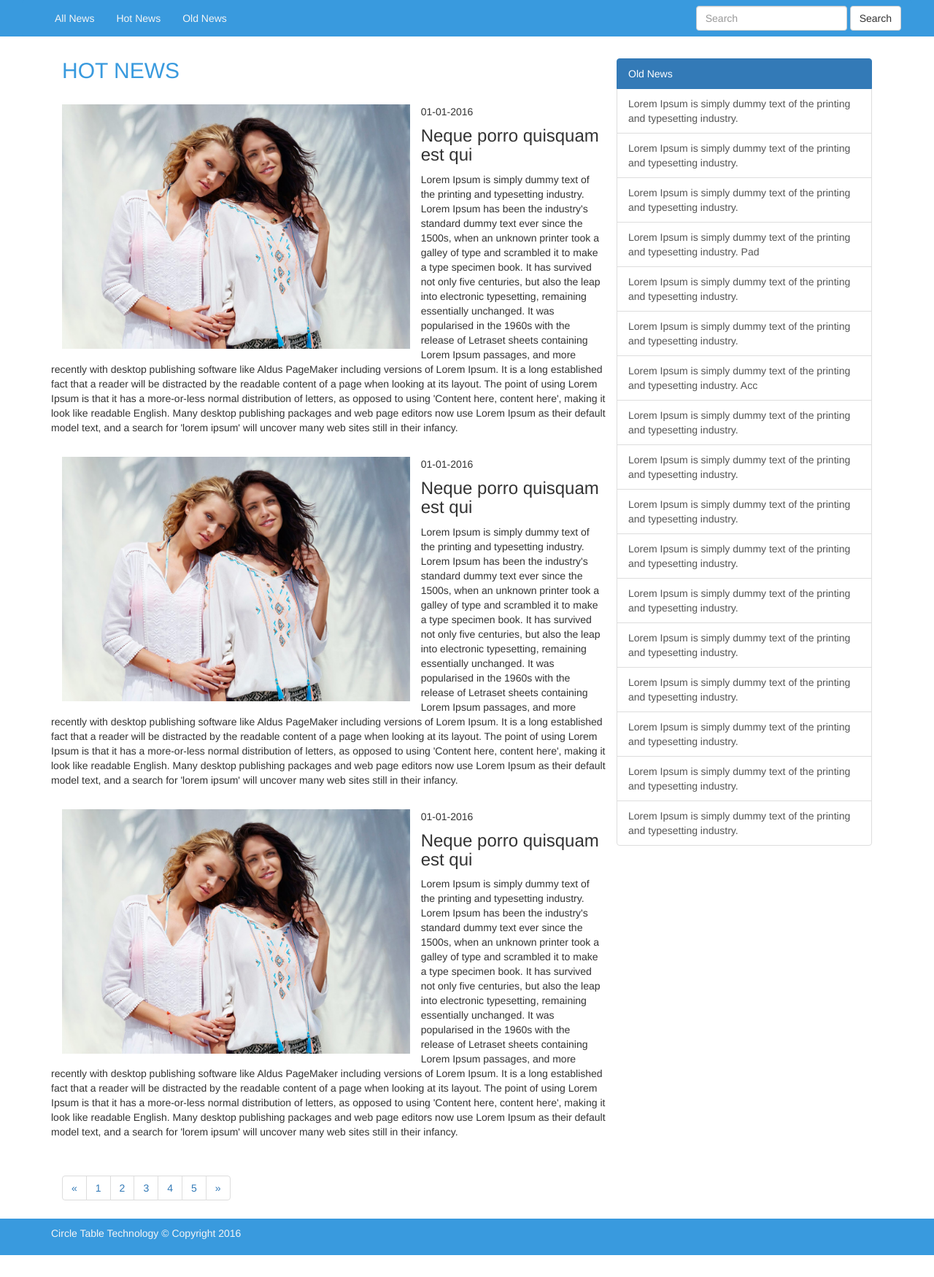
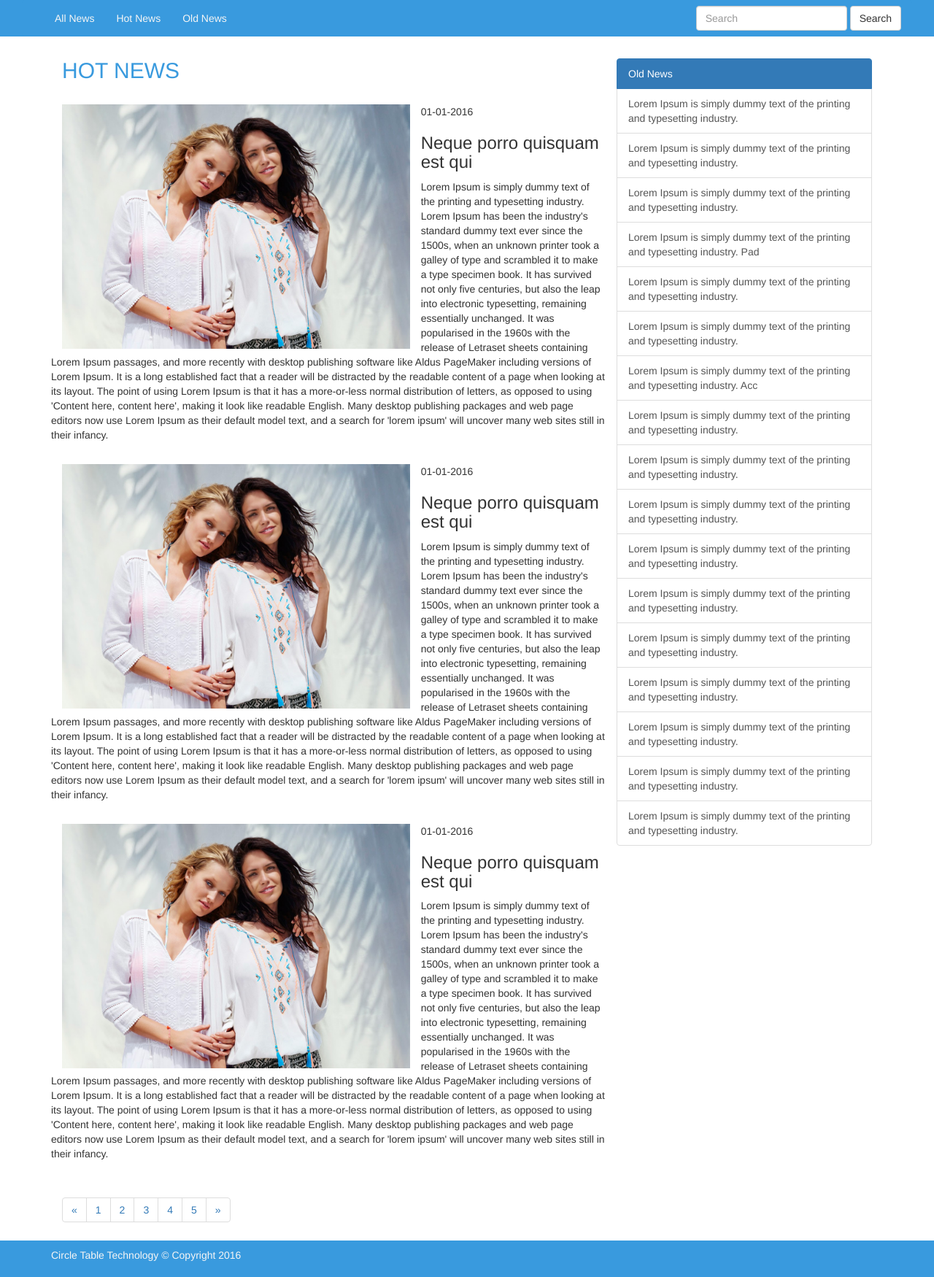
Before and after one commit to cttproject/web_cttproject, a PHP site: page /index.php?hot_news in a window 1280 px wide. Shown: the part 340-2090 px from the top of the page at 73% size. Before the commit the page ends 2060 px from the top, so only its background shows below. Run offline with PHP 8.4, Linux system fonts and the light colour scheme; some libraries are stand-ins or nearby versions.

Commit message:
testing template baru

```diff
--- a/css/customnews.css
+++ b/css/customnews.css
@@ -20,7 +20,7 @@ header ul li a {
 }
 .menu {
     background-color: #399ADE;
-    margin-bottom: 30px;
+    /*margin-bottom: 30px;*/
 }
 .navbar {
     background-color: #399ADE;
@@ -55,11 +55,14 @@ header ul li a {
     margin: 0px 0px 30px;
     color: #399ADE;
 }
-.news .font1 h3 {
+/*.news .font1 h3 {
     margin-top: 0px;
-}
+}*/
 .news .row {
     margin-bottom: 20px;
+}
+.news-margin{
+    margin-top: 30px;
 }
 footer {
     background-color: #399ADE;
--- a/pages/hot_news.php
+++ b/pages/hot_news.php
@@ -1,4 +1,4 @@
-<div class="news container">
+<div class="news container news-margin">
     <div class="col-md-8">
         <h2>HOT NEWS</h2>
         <div class="row">
--- a/pages/old_news.php
+++ b/pages/old_news.php
@@ -1,4 +1,4 @@
-<div class="news container">
+<div class="news container news-margin">
     <div class="col-md-8">
         <h2>OLD NEWS</h2>
         <div class="row">
```
